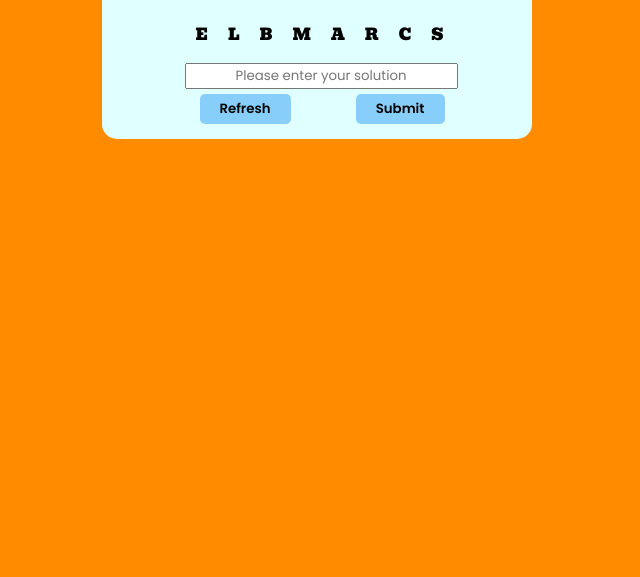
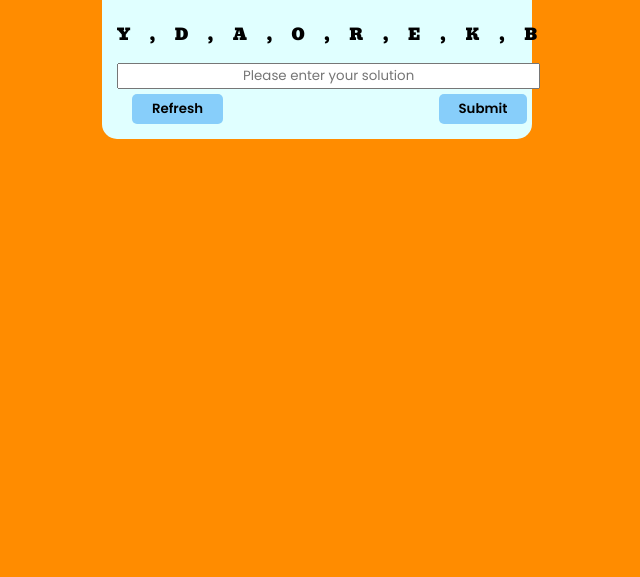
Before and after one commit to JeddRG/jeddrg.github.io, a plain HTML site: page index.html in a window 1280 px wide. Shown: the part 223-800 px from the top of the page, without its empty margins (323-963 px from the left). Drawn offline with Linux system fonts and the light colour scheme; a web font is replaced by a local one.

Commit message:
javascript being implemented
implemented the randomiser.
need to change the words/ have the scramble background be bigger as bigger words are changing the size too much

```diff
--- a/index.html
+++ b/index.html
@@ -8,6 +8,8 @@
 <head>
 <title>Scramble - An Anagram Game</title>
 <link rel="stylesheet" href="style.css">
+<script src="js/words.js" defer></script>
+<script src="js/script.js" defer></script>
 
 </head>
 
@@ -15,7 +17,7 @@
 	<div class="container">
 		<h1>Scramble</h1>
 		<div class="content">
-			<p class="word">elbmarcs</p>
+			<p class="word"></p>
 			<!-- This will be where the scramble is displayed -->
 			<!-- TODO: have this word be randomised from a text folder of words -->
 
--- a/js/script.js
+++ b/js/script.js
@@ -1,5 +1,17 @@
-const initGame = () => {
-    let randomObj = words[Math.floor(Math.random()*words.length)]; //getting random object from words
-    console.log(randomObj);
+const wordText = document.querySelector(".word");
+
+const wordSelector = () => {
+    let rand = words[Math.floor(Math.random()*words.length)]; //this will select a random word from our words.js file
+    let word = rand.word.split(""); //splits the chosen string into characters
+
+    for (let i = word.length - 1; i> 0; i--){
+        let j = Math.floor(Math.random()* (i+1));
+        [word[i], word[j]] = [word[j], word[i]];
+    }
+    // this is a loop that will swap the positions of the characters with eachother
+    // i is the position of a character and it will go from the last letter to the first letter for every lenght of word
+    // j is going to be a random letter than isnt i (i + 1 means that j != i)
+    // we then switch the positions of i and j which scrambles our word
+    wordText.innerText = word;
 }
-initGame();
+wordSelector();
```
